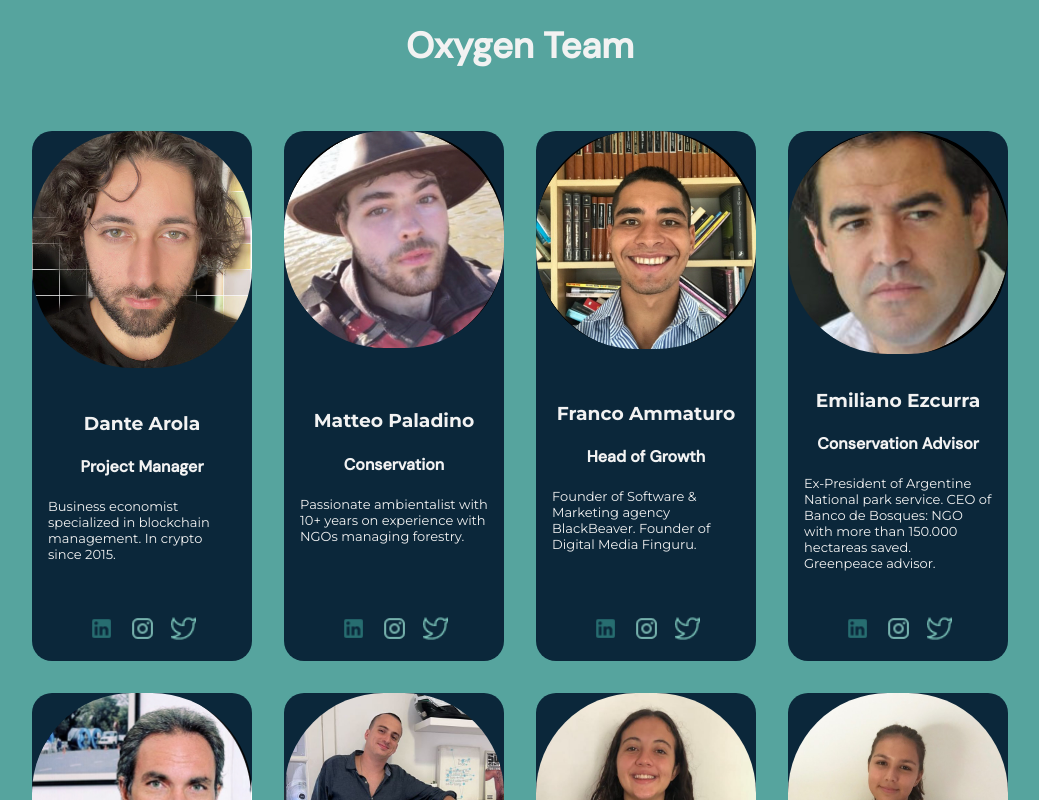
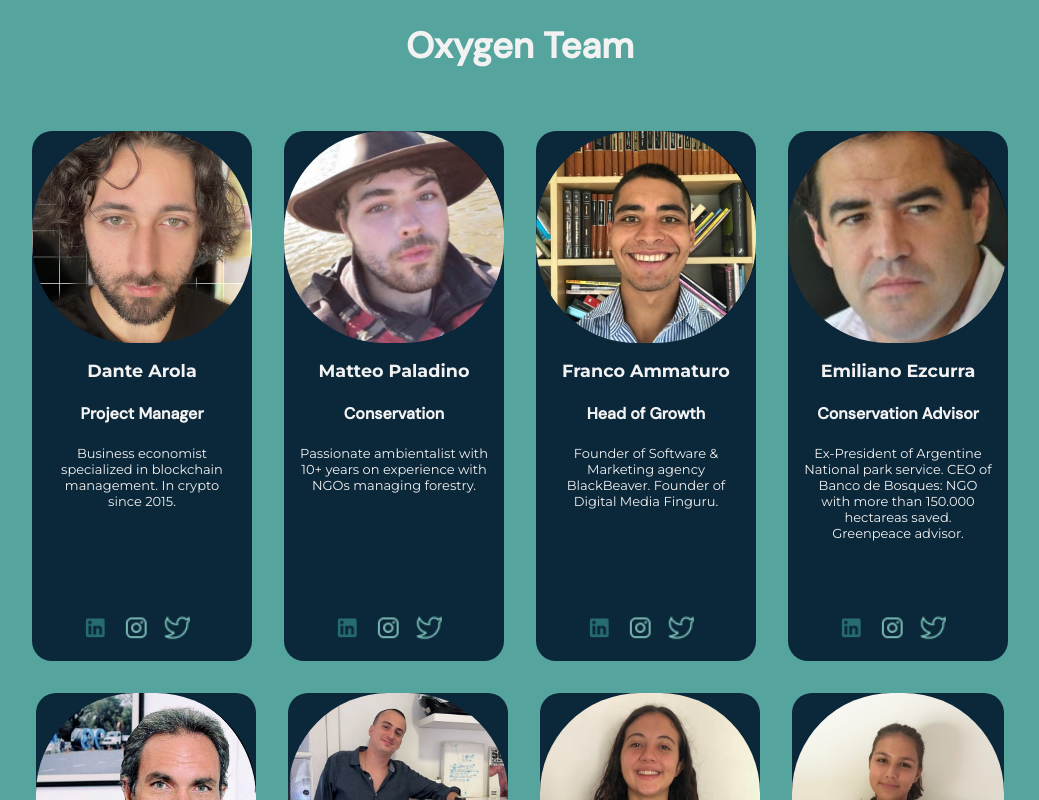
Before and after one commit to oxygentoken-org/oxygen-token, a Next.js app: page /en/nosotros in a window 1280 px wide. Shown: the part 700-1500 px from the top of the page, without its empty margins (120-1159 px from the left). Built offline with nearby package versions, Linux system fonts and the light colour scheme.

Commit message:
[ESTILOS]

```diff
--- a/src/app/[locale]/components/MainPage/MainPage.js
+++ b/src/app/[locale]/components/MainPage/MainPage.js
@@ -226,7 +226,7 @@ const tokensEmitidos = [
             <p>{services('text-1')}  <br/> {services('text-2')} <br/> {services('text-3')} <br/>{services('text-4')}</p></div>
             <div className="servicesContainer" >
             {isMobileView ? (
-        <SliderComp automatico = {true} estilo="2" proyectos={serviceCards.map((card, index) => (
+        <SliderComp  proyectos={serviceCards.map((card, index) => (
           <CardService
             key={index}
             number={card.number}
--- a/src/app/[locale]/components/TeamMember/teammember.css
+++ b/src/app/[locale]/components/TeamMember/teammember.css
@@ -5,23 +5,27 @@
     height: 530px;
     display: flex;
     flex-direction: column;
-    justify-content: space-between;
+    /*justify-content: space-between;*/
+    position: relative;
   }
 
   .teamMemberPicture {
-    max-width: 100%;
-    height: auto;
+    width: 100%;
+    height: 40%;
     border-radius: 100px;
+    object-fit: cover;
   }
 
   .teamMemberDescription {
     padding: 0em 1em;
     color:var(--white);
+
   }
 
-  .teamMemberDescription h3{
+  .teamMemberDescription h3 {
     font-family: var(--montserrat);
     text-align: center;
+    font-size: 1.1rem;
   }
 
   .teamMemberDescription h4{
@@ -29,22 +33,23 @@
     text-align: center;
   }
 
-  .teamMemberDescription p{
+  .teamMemberDescription p {
     font-family: var(--montserrat);
     font-size: 13px;
+    text-align: center;
   }
 
-  .teamMemberContact{
+  .teamMemberContact {
     display: flex;
     flex-direction: row;
     gap: 1em;
     flex-wrap: wrap;
     justify-content: center;
     padding: 1em;
-
-
-
-
+    position: absolute;
+    bottom: 1rem;
+    align-content: center;
+    translate: 25% 25%;
   }
 
   .logoContact{
```
Also changed, not shown: src/app/[locale]/components/CardService/cardservice.css (+9 -6 lines).
